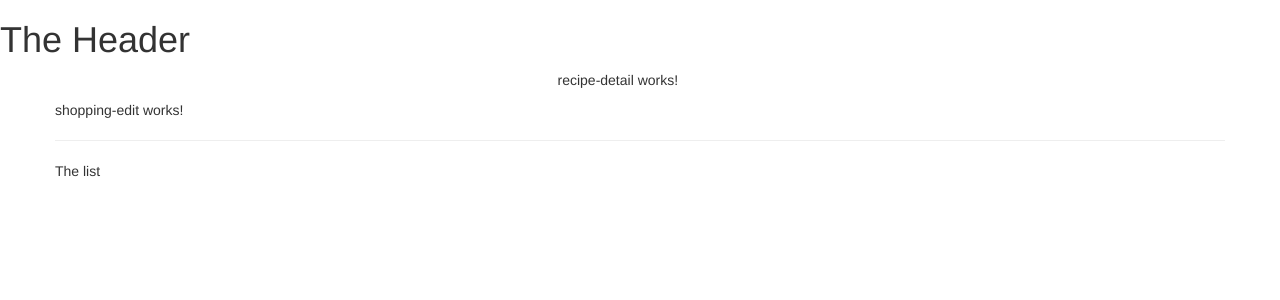
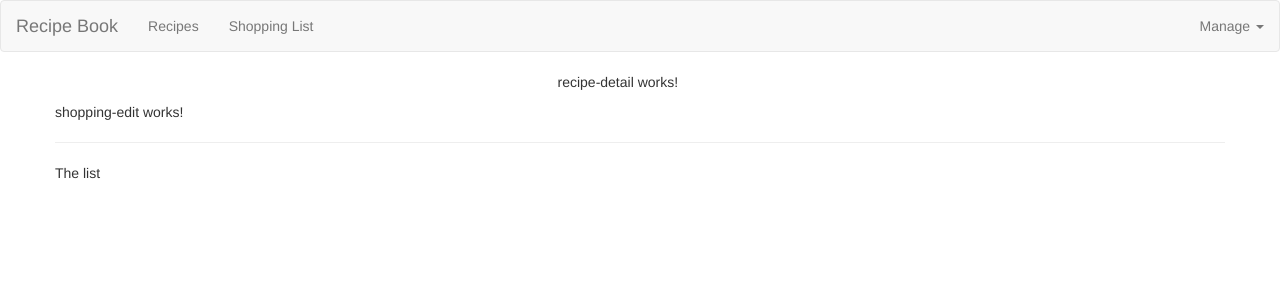
Before and after one commit to sahmed24/angular, an Angular app in the folder angular/courseProject/: page / in a window 1280 px wide. Shown: the top 300 px of the page. Built offline with nearby package versions, Linux system fonts and the light colour scheme.

Commit message:
Adding Header to our Recipe Book

```diff
--- a/angular/courseProject/src/app/header/header.component.html
+++ b/angular/courseProject/src/app/header/header.component.html
@@ -1 +1,25 @@
-<h1>The Header</h1>
+<nav class="navbar navbar-default ">
+    <div class="containter-fluid">
+        <div class="navbar-header">
+            <button type="button" class="navbar-toggle" (click)="collapsed = !collapsed">
+                <span class="icon-bar" *ngFor="let iconBar of [1, 2, 3]"></span>
+            </button>
+            <a routerLink="/" class="navbar-brand">Recipe Book</a>
+        </div>
+        <div class="navbar-collapse" [class.collapse]="collapsed" (window:resize)="collapsed = true">
+            <ul class="nav navbar-nav">
+                <li><a href="#">Recipes</a></li>
+                <li><a href="#">Shopping List</a></li>
+            </ul>
+            <ul class="nav navbar-nav navbar-right">
+                <li class="dropdown">
+                    <a href="#" class="dropdown-toggle" role="button">Manage <span class="caret"></span></a>
+                    <ul class="dropdown-menu">
+                        <li><a href="#">Save Data</a></li>
+                        <li><a href="#">Fetch Data</a></li>
+                    </ul>
+                </li>
+            </ul>
+        </div>
+    </div>
+</nav>
--- a/angular/courseProject/src/app/header/header.component.ts
+++ b/angular/courseProject/src/app/header/header.component.ts
@@ -5,5 +5,5 @@
     templateUrl: './header.component.html'
 })
 export class HeaderComponent{
-
+    collapsed = true;
 }
```
